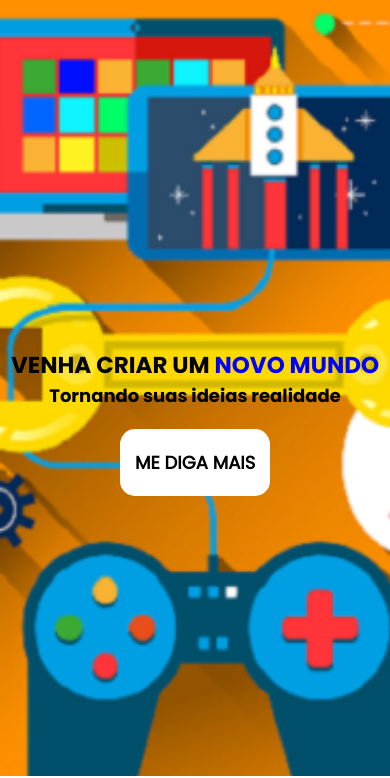
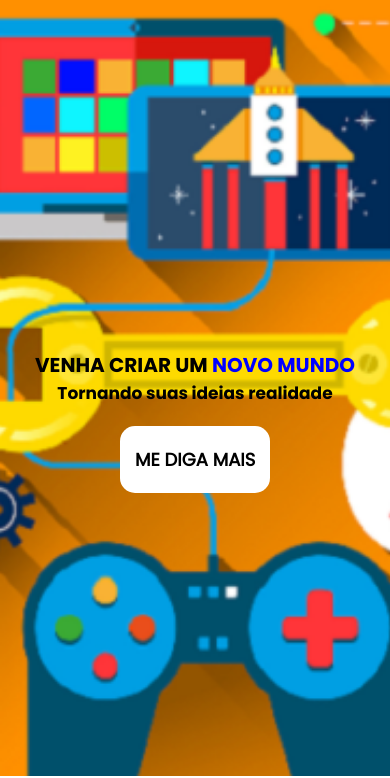
Before and after one commit to LeonardoArrud/DesafioGTI.github.io, a plain HTML site: page index.html in a window 390 px wide. Shown: the part 68-846 px from the top of the page. Drawn offline with nearby package versions, Linux system fonts and the light colour scheme.

Commit message:
Update estilo.css

```diff
--- a/estilo.css
+++ b/estilo.css
@@ -380,11 +380,11 @@ form textarea{
     }
     .ba h1{
         justify-self: center;
-        font-size: 23px;
+        font-size: 20px;
     }
     .ba h2{
         justify-self: center;
-        font-size: 18px;
+        font-size: 17px;
     }
     /*servicos*/
     .flex{
```
